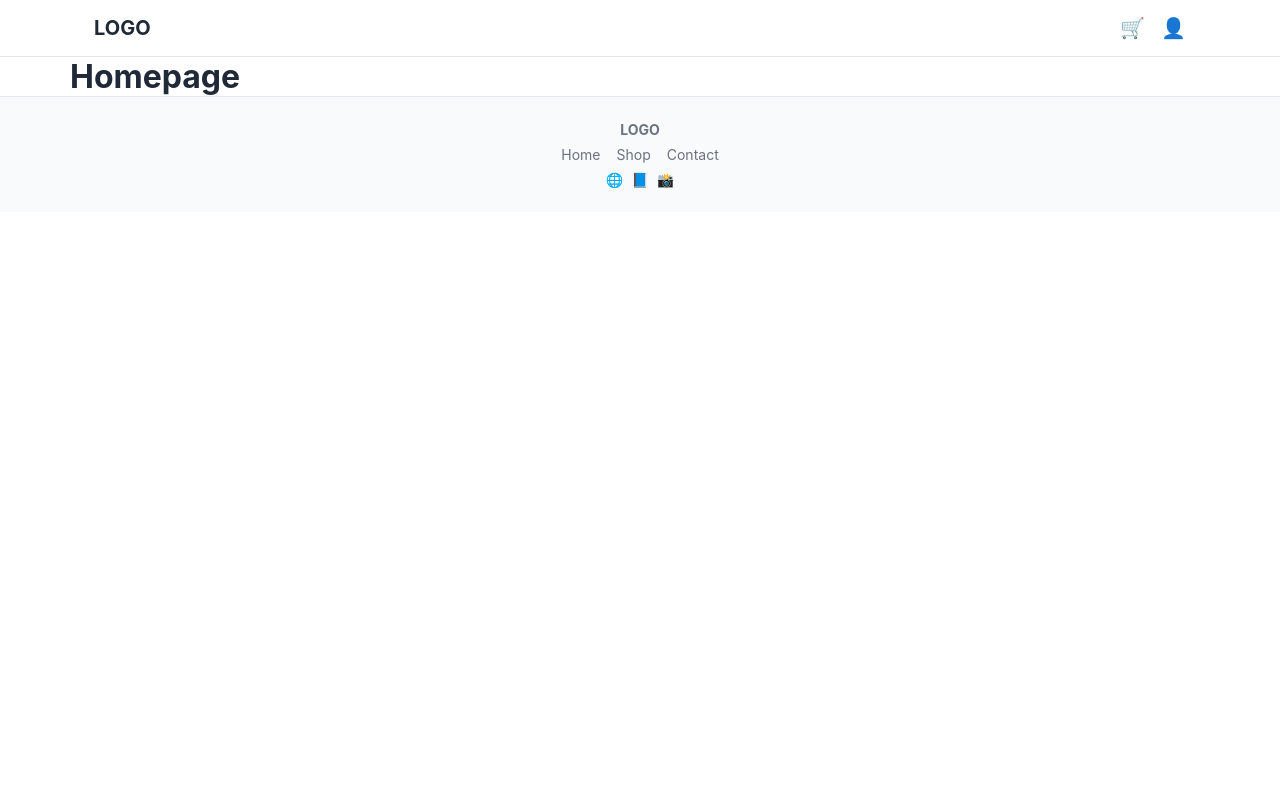
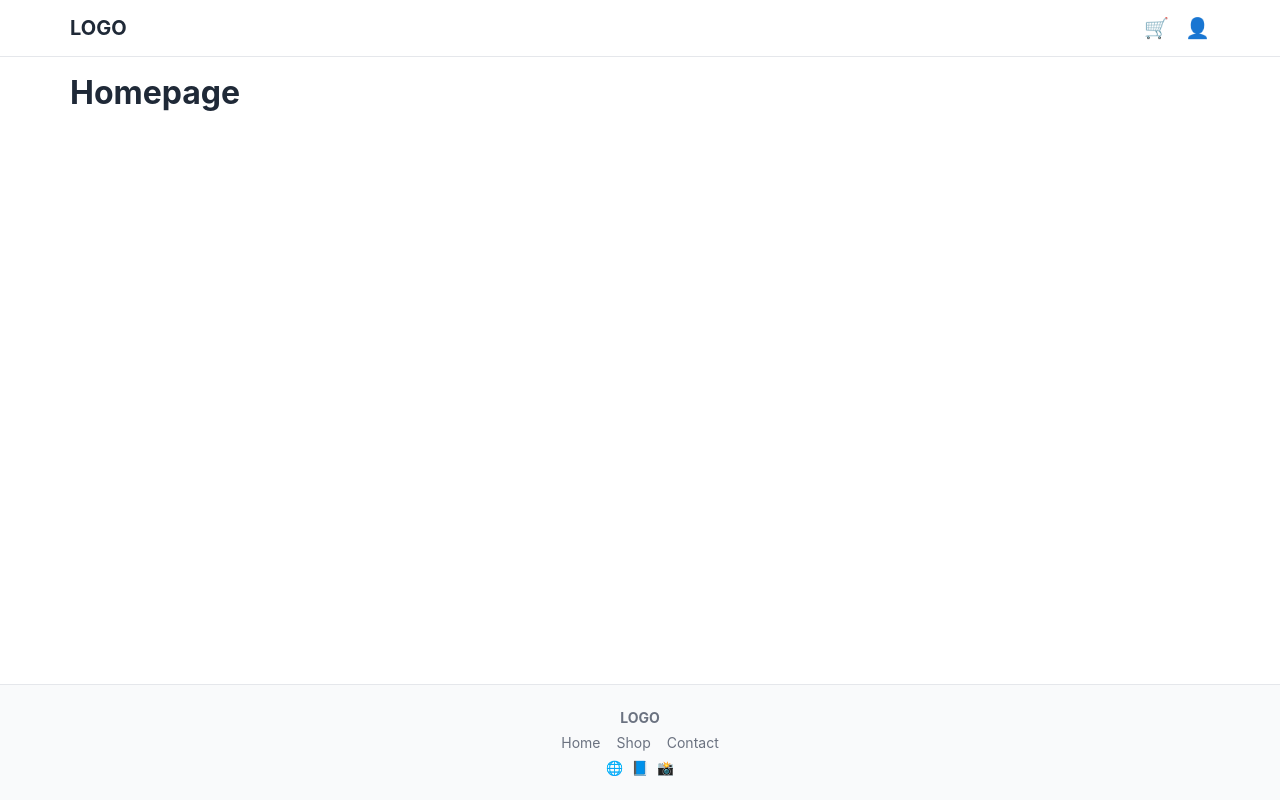
Before and after one commit to IgnacioFleming/react-mentoring-ecommerce-ifleming, a React (Vite) app: page / in a window 1280 px wide. Built offline with nearby package versions, Linux system fonts and the light colour scheme.

Commit message:
refactor: allow full-height content

```diff
--- a/src/components/Container/Container.module.scss
+++ b/src/components/Container/Container.module.scss
@@ -2,8 +2,7 @@
 
 .container {
   width: 100%;
-  padding-left: $spacing-md;
-  padding-right: $spacing-md;
+  padding: $spacing-md;
 
   @include is-tablet {
     padding-left: $spacing-lg;
--- a/src/components/Header/Header.module.scss
+++ b/src/components/Header/Header.module.scss
@@ -8,7 +8,6 @@
     display: flex;
     justify-content: space-between;
     align-items: center;
-    padding: $spacing-md $spacing-lg;
   }
 
   &__logo {
--- /dev/null
+++ b/src/layout/MainLayout/MainLayout.module.scss
@@ -0,0 +1,13 @@
+@use '../../styles/variables' as *;
+
+.layout {
+  display: flex;
+  flex-direction: column;
+  min-height: 100vh;
+
+  &__main {
+    flex-grow: 1;
+    display: flex;
+    flex-direction: column;
+  }
+}
--- a/src/layout/MainLayout/MainLayout.tsx
+++ b/src/layout/MainLayout/MainLayout.tsx
@@ -2,11 +2,13 @@ import { Outlet } from 'react-router-dom';
 import { Header } from '../../components/Header/Header';
 import { Footer } from '../../components/Footer/Footer';
 
+import styles from './MainLayout.module.scss';
+
 export const MainLayout = () => {
   return (
-    <div>
+    <div className={styles.layout}>
       <Header />
-      <main>
+      <main className={styles.layout__main}>
         <Outlet />
       </main>
       <Footer />
--- a/src/pages/NotFound/NotFound.module.scss
+++ b/src/pages/NotFound/NotFound.module.scss
@@ -1,3 +1,7 @@
 .container {
+  flex: 1;
+  display: flex;
+  flex-direction: column;
+  justify-content: center;
   text-align: center;
 }
```
